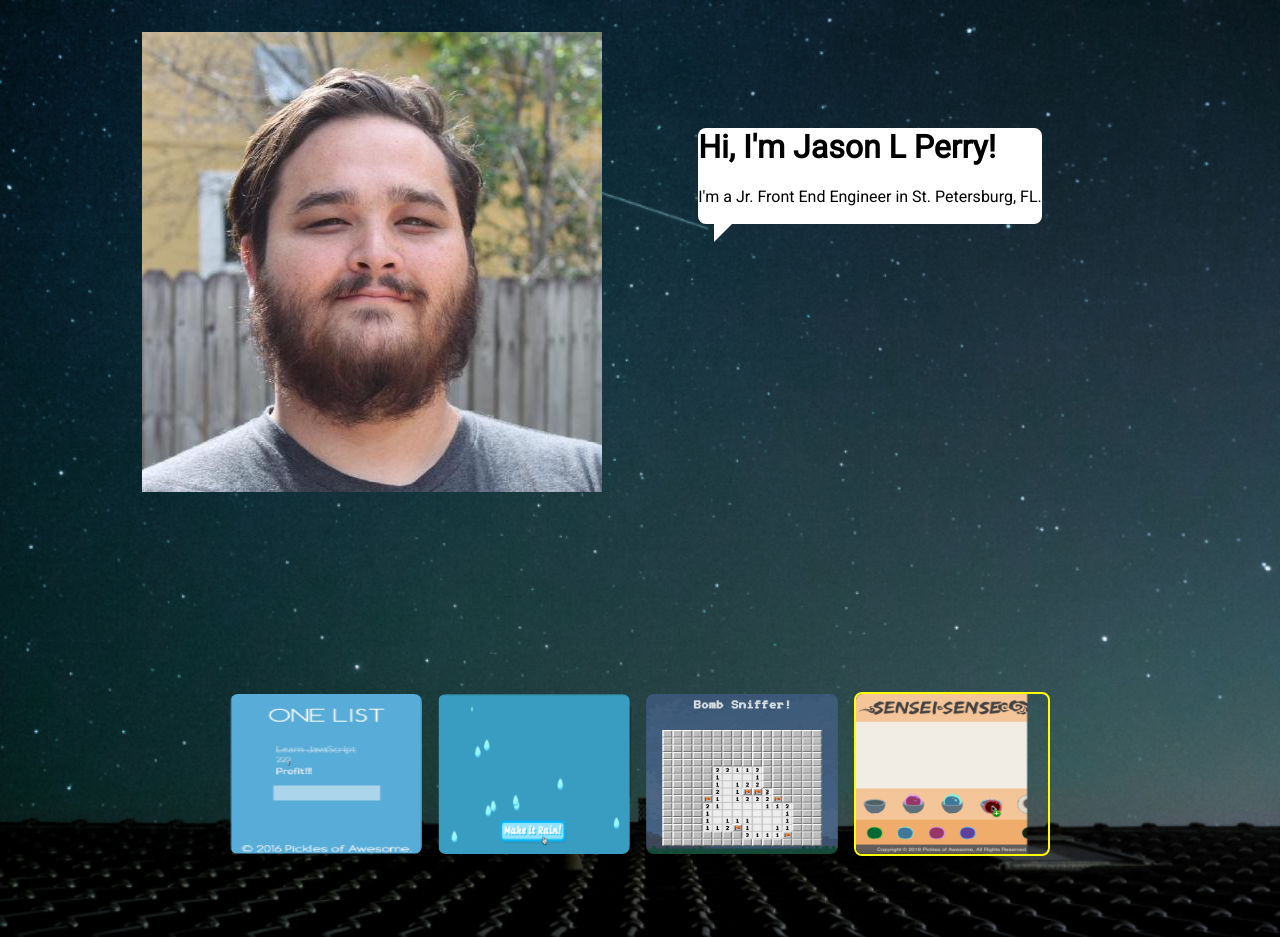
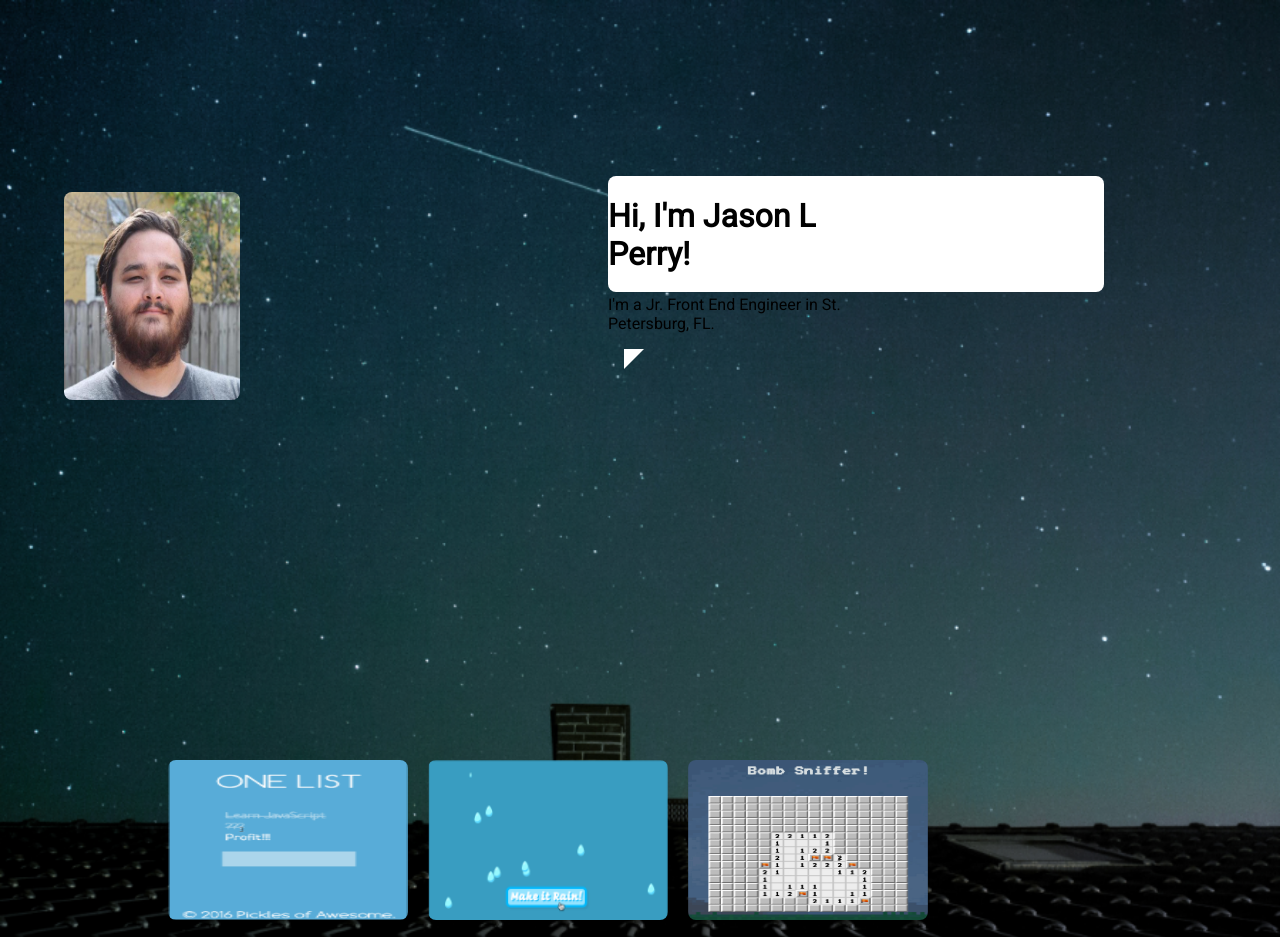
Before and after one commit to DRibeiro1124/weekend-portfolio, a website: page public/index.html in a window 1280 px wide. Shown: the top 937 px of the page. Drawn offline with Linux system fonts and the light colour scheme.

Commit message:
modified middle section

```diff
--- a/public/index.html
+++ b/public/index.html
@@ -12,7 +12,7 @@
 <body>
   <div class="main-header">
     <img class="avatar" src="./images/JPerry.jpeg" alt="Jason">
-    <div class="bubble-container">
+    <!-- <div class="bubble-container dino"> -->
     <div class="text-bubble">
         <h1>Hi, I'm Jason L Perry!</h1>
         <span>I'm a Jr. Front End Engineer in St. Petersburg, FL.</span>
@@ -25,12 +25,12 @@
     <img class="one-list" src="./images/one-list.png" alt="">
     <img class="rain" src="./images/make-it-rain.png" alt="">
     <img class="bomb" src="./images/bomb-sniffer.png" alt="">
-    <img class="sensei dino" src="./images/sensei-sense.png" alt="">
+    <img class="sensei"  src="./images/sensei-sense.png" alt="">
   </div>
 
-  <div class="middle-mid-section">
+  <div class="middle-mid-section dino">
     <img src="./images/react.png" alt="React">
-    <header>Hello React.</header>
+    <h2>Hello React.</h2>
     <span>December 6th, 2017</span>
   </div>
 
--- a/public/screen.css
+++ b/public/screen.css
@@ -19,18 +19,23 @@ body {
 .main-header {
   display: flex;
   justify-content: center;
-  padding: 2em;
 }
 
-.bubble-container {
+.avatar {
+  height: 13em;
+  width: 11em;
+  border-radius: 0.5em;
+  margin: 12em;
+  margin-left: 4em;
+}
 
-}
 
 .text-bubble {
   color: black;
-  margin: 6em;
+  margin: 11em;
   border-radius: .5em;
-  height: 6em;
+  height: 7.25em;
+  padding-right: 15em;
   background-color: white;
 }
 
@@ -41,42 +46,41 @@ padding: 1em;
 margin-left: 0em;
 }
 
-.middle-upper-section {
-  display: flex;
-  justify-content: center;
-  align-items: center;
-  margin: 10em;
-}
 
 .one-list {
   border-radius: .5em;
   height: 10em;
-  width: 12em;
+  width: 15em;
   margin: 0.5em;
 }
 
 .rain {
   border-radius: .5em;
   height: 10em;
-  width: 12em;
+  width: 15em;
   margin: 0.5em;
 }
 
 .bomb {
   border-radius: .5em;
   height: 10em;
-  width: 12em;
+  width: 15em;
   margin: 0.5em;
 }
 
 .sensei {
   border-radius: 0.5em;
   height: 10em;
-  width: 12em;
+  width: 15em;
   margin: 0.5em;
 }
 
-.middle-mid-section {
+.middle-upper-section {
+  margin: 10em;
+}
+
+.middle-mid-section img {
+  margin: 2em;
 
 }
 
```
